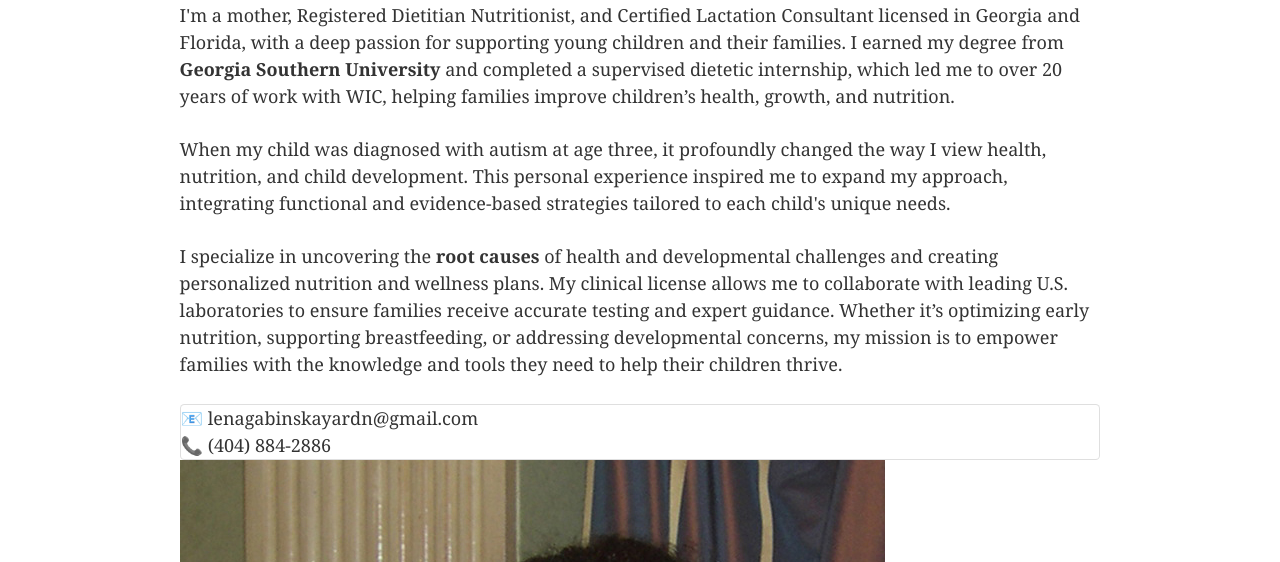
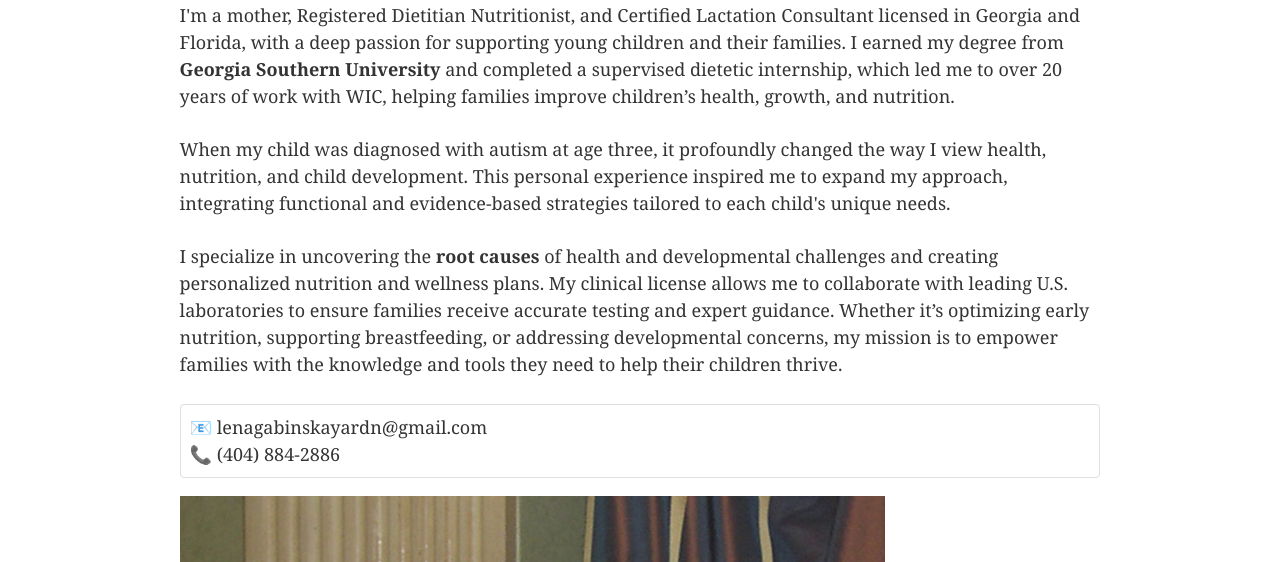
Before and after one commit to regmagik/diet, a Gatsby site: page /about in a window 1280 px wide. Shown: the part 238-800 px from the top of the page. Built offline with nearby package versions, Linux system fonts and the light colour scheme; Gatsby itself is replaced by a stand-in of ours.

Commit message:
card margins and padding

```diff
--- a/src/components/card.js
+++ b/src/components/card.js
@@ -4,7 +4,7 @@ import { Card } from "reactstrap"
 function MyCard() {
 
   return (
-    <Card>
+    <Card className="mb-3 p-2">
 		📧 lenagabinskayardn@gmail.com
 		<br/>📞 (404) 884-2886
     </Card>
```
